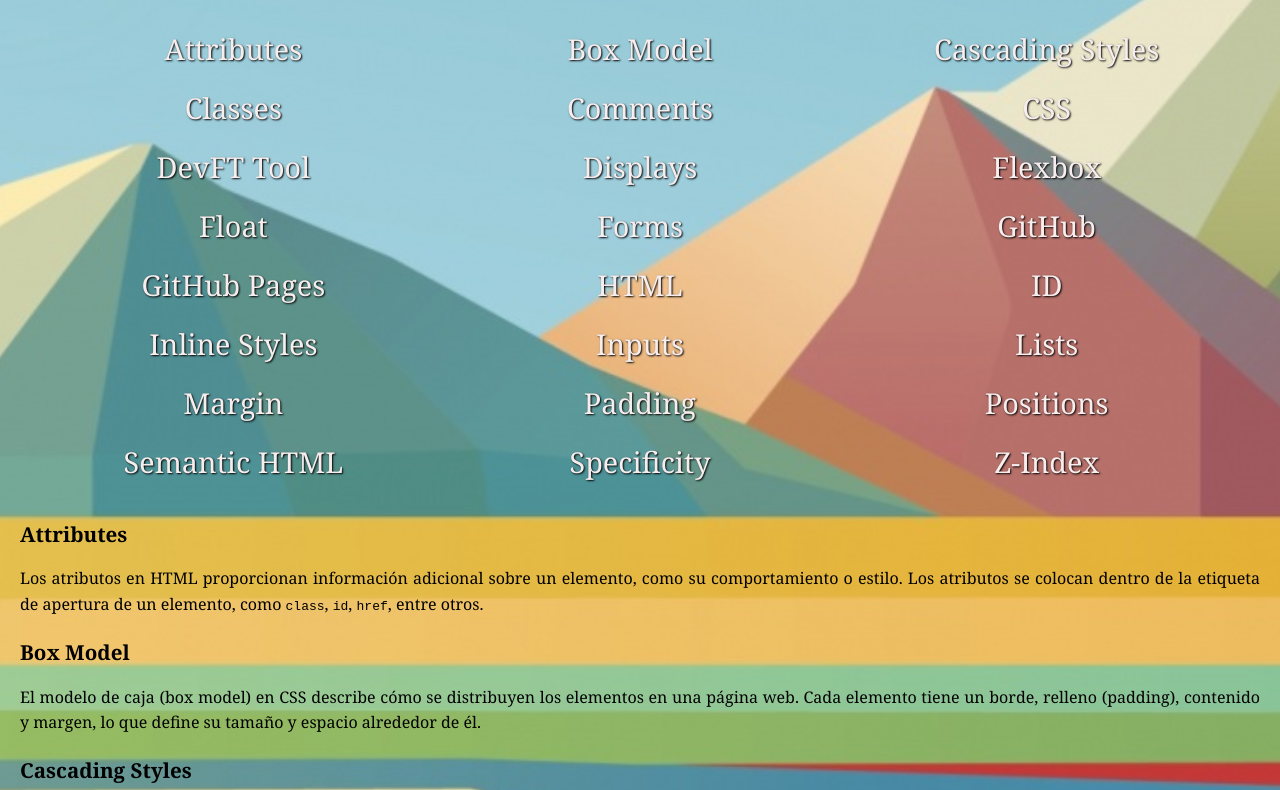
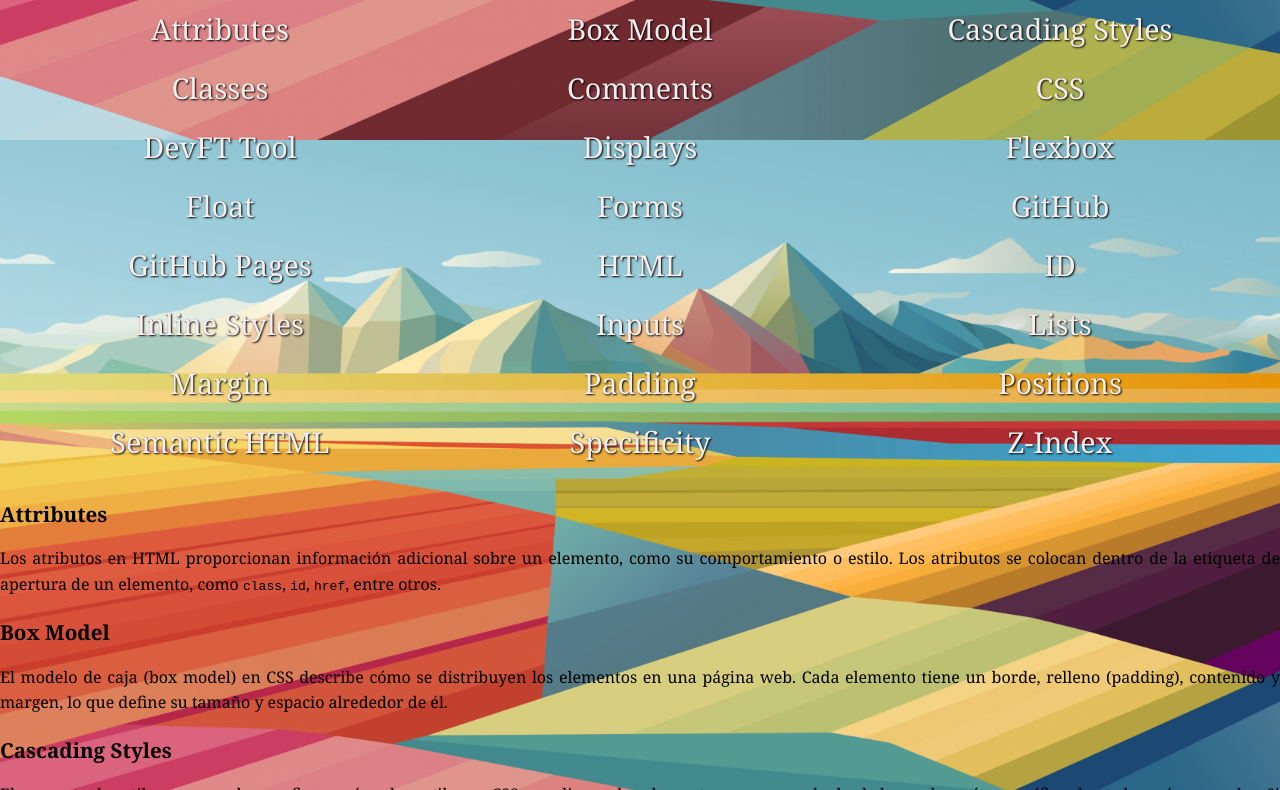
Before and after one commit to ricardogaribay1/Proyecto-Final-Glosario, a plain HTML site: page index.html in a window 1280 px wide. Shown: the part 660-1450 px from the top of the page. Drawn offline with Linux system fonts and the light colour scheme.

Commit message:
correcciones

```diff
--- a/styles.css
+++ b/styles.css
@@ -1,14 +1,18 @@
 /* Estilos generales */
 body {
     font-family: 'Georgia', serif;
-    margin: 10px;
-    padding: 10px;
-    text-align:justify;
+    margin: 0;
+    padding: 0;
+    text-align: justify;
     background-image: url('fondo.jpg');
-    background-size: cover;
-    background-position: center;
+    background-size: cover; /* Hace que la imagen cubra todo el viewport */
+    background-position: center; /* Centra la imagen */
+    background-repeat: no-repeat; /* Evita que se repita */
+    background-attachment: fixed; /* La imagen permanece fija */
     color: white;
+    min-height: 100vh; /* Asegura que el body tenga al menos el tamaño completo de la pantalla */
 }
+
 
 /* Estilo del título principal */
 h1 {
```
